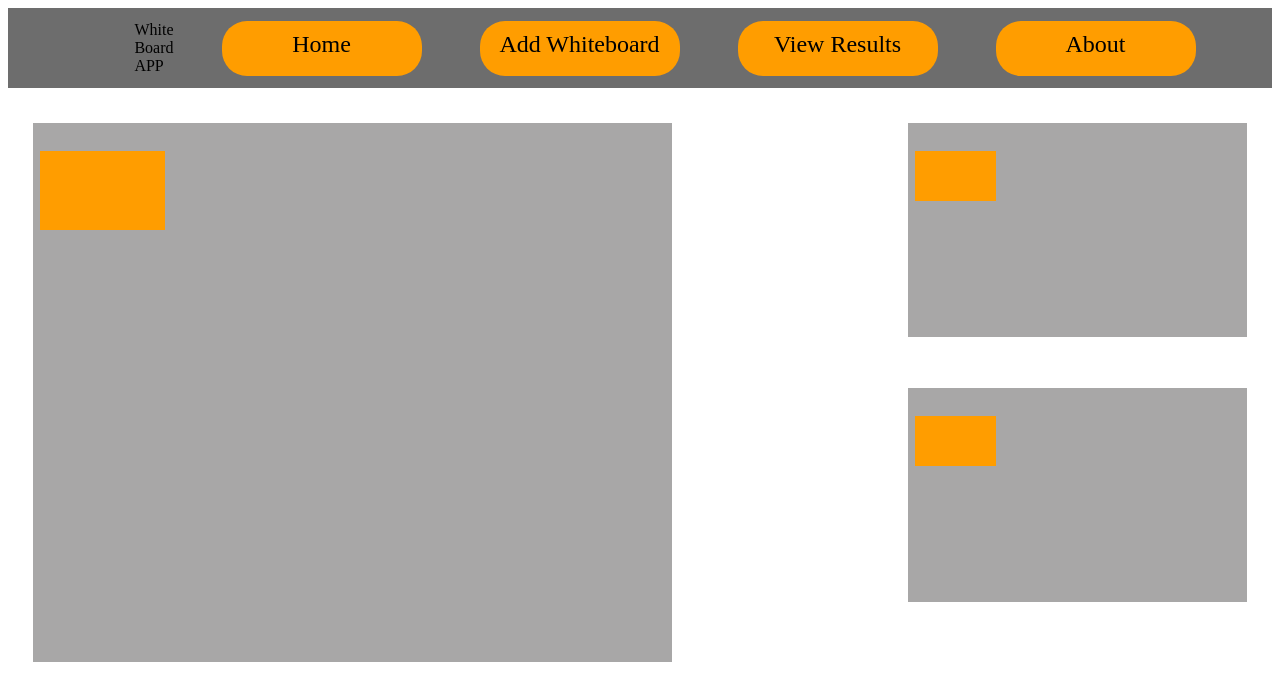
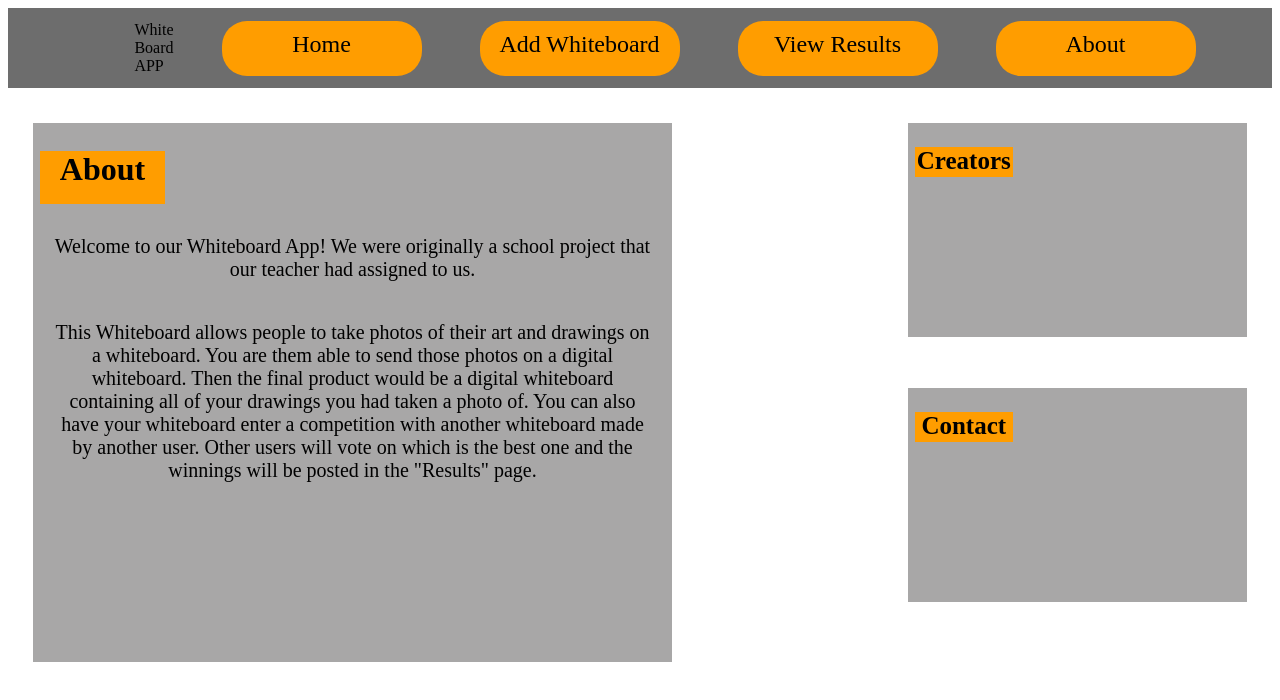
Before and after one commit to koolkat254/WhiteBoardApp, a React (Create React App) app: page /about in a window 1280 px wide. Shown: the top 700 px of the page. Built offline with nearby package versions, Linux system fonts and the light colour scheme.

Commit message:
About and Homepage Clean

```diff
--- a/src/pages/AboutPage.js
+++ b/src/pages/AboutPage.js
@@ -4,13 +4,18 @@ const AboutPage = () => {
   return (
     <div className={styles.container}>
       <div className={styles.aboutbox}>
-      <h1></h1>
+      <h1>About</h1>
+      <p>Welcome to our Whiteboard App! We were originally a school project that our teacher had assigned to us.</p>
+      <p>This Whiteboard allows people to take photos of their art and drawings on a whiteboard. You are them able
+        to send those photos on a digital whiteboard. Then the final product would be a digital whiteboard containing all of your drawings
+        you had taken a photo of. You can also have your whiteboard enter a competition with another whiteboard made by another user. Other
+        users will vote on which is the best one and the winnings will be posted in the "Results" page.</p>
       </div>
       <div className={styles.creatorsbox}>
-        <h1></h1>
+        <h1>Creators</h1>
       </div>
       <div className={styles.contactsbox}>
-        <h1></h1>
+        <h1>Contact</h1>
       </div>
     </div>
   )
--- a/src/pages/AboutPage.module.css
+++ b/src/pages/AboutPage.module.css
@@ -3,7 +3,6 @@
     margin: 0%;
     padding: 0%;
 }
-
 .aboutbox {
     background-color: rgb(168, 167, 167);
     width: 625px;
@@ -13,21 +12,20 @@
     padding: 7px;
     position: absolute;
 }
-
 .aboutbox h1 {
 
     width: 20%;
-    height: 15%;
+    height: 10%;
     background-color: #ff9d00;
     display: block;
     text-align: center;
 }
-
 .aboutbox p {
 
     text-align: center;
+    font-size: 20px;
+    padding: 10px;
 }
-
 .creatorsbox {
 
     background-color: rgb(168, 167, 167);
@@ -37,20 +35,16 @@
     margin-left: 900px;
     position: absolute;
     padding: 7px;
-
-
 }
 .creatorsbox h1 {
 
-    width: 25%;
-    height: 25%;
+    width: 30%;
+    height: 15%;
     background-color: #ff9d00;
     display: block;
     text-align: center;
+    font-size: 25px;
 }
-
-
-
 .contactsbox {
     background-color: rgb(168, 167, 167);
     width: 325px;
@@ -60,25 +54,11 @@
     margin-top: 300px;
     padding: 7px;
 }
-
 .contactsbox h1 {
-    width: 25%;
-    height: 25%;
+    width: 30%;
+    height: 15%;
     background-color: #ff9d00;
     display: block;
     text-align: center;
+    font-size: 25px;
 }
-
-@media screen and (max-width: 500px){
-
-    .aboutbox {
-        background-color: rgb(168, 167, 167);
-        width: 625px;
-        height: 100px;
-        margin-top: 35px;
-        margin-left: 25px;
-        padding: 7px;
-        position: absolute;
-    }
-
-}
```
